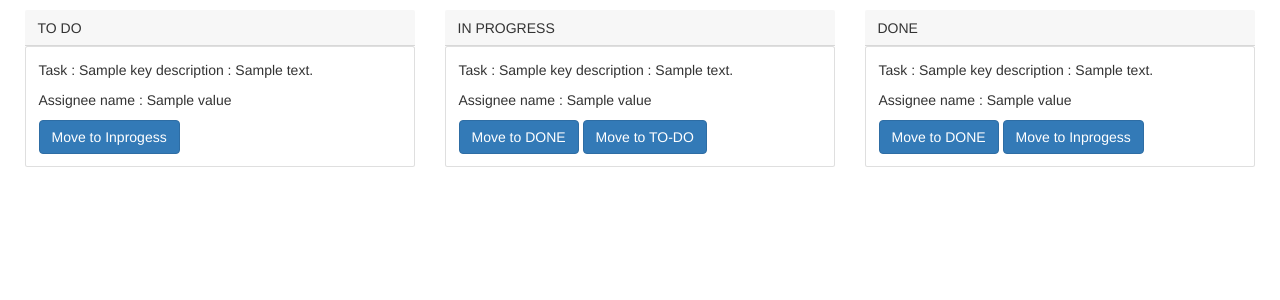
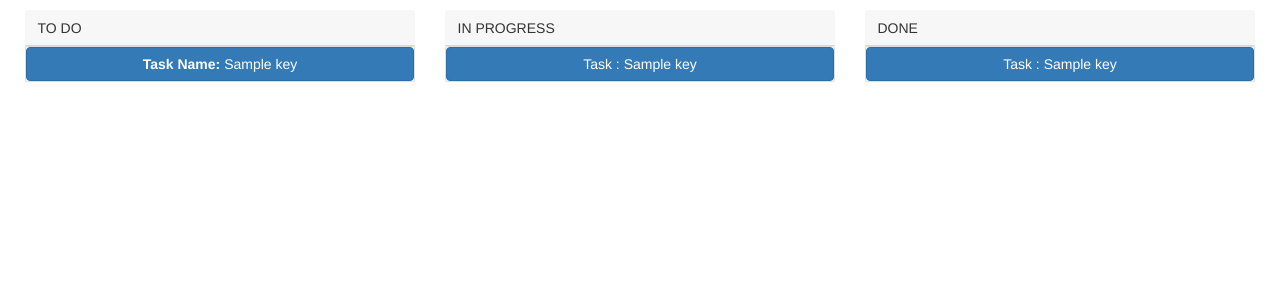
Before and after one commit to dcmotocorp/ticket_system, a Django app: template ticket/templates/ticket/ticket.html in a window 1280 px wide. Shown: the top 300 px of the page. Run offline with Django 3.2, Linux system fonts and the light colour scheme; the template is opened without the code that fills it: most values are stand-ins (such as "Sample title", 1, 10 or a date in 2020); some libraries are stand-ins or nearby versions.

Commit message:
" make message onto collapse"

```diff
--- a/ticket/templates/ticket/ticket.html
+++ b/ticket/templates/ticket/ticket.html
@@ -10,23 +10,28 @@
 <div class="row" style="margin:10">
     <div class="col-sm-4">
         <div class="card-header">
-            TO DO
-          </div>
-
+          TO DO</div>
       {% for key,value in context.items %}
-
       <!-- THIS CODE IS FOR  TO DO  -->
       <form action="{% url 'move_to_inprogress' %}" method = "POST">
         {% csrf_token %}
           <div class="card">
-        <div class="card-body">
-          <input type="hidden"  name="task_name" class="card-title" value="{{key.task_name}}">Task : {{key.task_name}}</h5>
-          <input type="hidden" name="desc" class="card-text">description : {{key.description}}</p>
-          <input type="hidden" name="assign" class="card-text">Assignee name : {{value.name}}</p>
+          <a class="btn btn-primary" data-toggle="collapse" href="#collapseExample" role="button" aria-expanded="false" aria-controls="collapseExample">
+            <input type="hidden"  name="task_name" class="card-title" value="{{key.task_name}}"><strong>Task Name:</strong> {{key.task_name}}</h5><br></a>
+           <div class="collapse" id="collapseExample">
+            <div class="card-body">
+
+          <input type="hidden" name="desc" class="card-text"><strong>Description :</strong>  {{key.description}}</p>
+          <input type="hidden" name="assign" class="card-text"><strong>Total-work-log :</strong> {{key.total_work_log}}</p>
+          <input type="hidden" name="assign" class="card-text"><strong>Description :</strong> {{value.name}}</p>
+          <input type="hidden" name="assign" class="card-text"><strong>Created-task-time :</strong> {{key.created_task_time}}</p>
+          <input type="hidden" name="assign" class="card-text"><strong>Assignee name :</strong> {{key.assignee_name}}</p>
+          <input type="hidden" name="assign" class="card-text"><strong>Priority :</strong> {{value.Priority}}</p>
           <input type="hidden" name="id" value="{{key.id}}">
           <input type="hidden" name="user_id" value="{{value.id}}">
           <input type="submit" class="btn btn-primary" placeholder="submit" value="Move to Inprogess">
         </div>
+      </div>
       </div>
     </form>
       {% endfor %}
@@ -42,16 +47,24 @@
             <form action="{% url 'move_to_done' %}" method = "POST">
               {% csrf_token %}
                 <div class="card">
-              <div class="card-body">
-                <input type="hidden"  name="task_name" class="card-title" value="{{key.task_name}}">Task : {{key.task_name}}</h5>
-                <input type="hidden" name="desc" class="card-text">description : {{key.description}}</p>
-                <input type="hidden" name="assign" class="card-text">Assignee name : {{value.name}}</p>
-                <input type="hidden" name="id" value="{{key.id}}">
-                <input type="hidden" name="user_id" value="{{value.id}}">
+                  <a class="btn btn-primary" data-toggle="collapse" href="#collapseExample1" role="button" aria-expanded="false" aria-controls="collapseExample">
+                    <input type="hidden"  name="task_name" class="card-title" value="{{key.task_name}}">Task : {{key.task_name}}</h5>
+                  </a>
+                <div class="collapse" id="collapseExample1">
+                  <div class="card-body">
+                    <input type="hidden" name="desc" class="card-text"><strong>Description :</strong>  {{key.description}}</p>
+                    <input type="hidden" name="assign" class="card-text"><strong>Total-work-log :</strong> {{key.total_work_log}}</p>
+                    <input type="hidden" name="assign" class="card-text"><strong>Description :</strong> {{value.name}}</p>
+                    <input type="hidden" name="assign" class="card-text"><strong>Created-task-time :</strong> {{key.created_task_time}}</p>
+                    <input type="hidden" name="assign" class="card-text"><strong>Assignee name :</strong> {{key.assignee_name}}</p>
+                    <input type="hidden" name="assign" class="card-text"><strong>Priority :</strong> {{value.Priority}}</p>
+                    <input type="hidden" name="id" value="{{key.id}}">
+                    <input type="hidden" name="user_id" value="{{value.id}}">
                 <input type="submit" class="btn btn-primary" placeholder="submit" value="Move to DONE">
                 <input type="submit" name="submit" class="btn btn-primary" placeholder="submit" value="Move to TO-DO">
               </div>
             </div>
+          </div>
           </form>
             {% endfor %}
     </div>
@@ -65,16 +78,24 @@
                 <form action="{% url 'move_to_inprogress'  %}" method = "POST">
                   {% csrf_token %}
                     <div class="card">
+                      <a class="btn btn-primary" data-toggle="collapse" href="#collapseExample1" role="button" aria-expanded="false" aria-controls="collapseExample">
+                        <input type="hidden"  name="task_name" class="card-title" value="{{key.task_name}}">Task : {{key.task_name}}</h5>
+                      </a>
+                    <div class="collapse" id="collapseExample1">
                   <div class="card-body">
-                    <input type="hidden"  name="task_name" class="card-title" value="{{key.task_name}}">Task : {{key.task_name}}</h5>
-                    <input type="hidden" name="desc" class="card-text">description : {{key.description}}</p>
-                    <input type="hidden" name="assign" class="card-text">Assignee name : {{value.name}}</p>
+                    <input type="hidden" name="desc" class="card-text"><strong>Description :</strong>  {{key.description}}</p>
+                    <input type="hidden" name="assign" class="card-text"><strong>Total-work-log :</strong> {{key.total_work_log}}</p>
+                    <input type="hidden" name="assign" class="card-text"><strong>Description :</strong> {{value.name}}</p>
+                    <input type="hidden" name="assign" class="card-text"><strong>Created-task-time :</strong> {{key.created_task_time}}</p>
+                    <input type="hidden" name="assign" class="card-text"><strong>Assignee name :</strong> {{key.assignee_name}}</p>
+                    <input type="hidden" name="assign" class="card-text"><strong>Priority :</strong> {{value.Priority}}</p>
                     <input type="hidden" name="id" value="{{key.id}}">
                     <input type="hidden" name="user_id" value="{{value.id}}">
                     <del><input type="submit" class="btn btn-primary" placeholder="submit" value="Move to DONE"></del>
                     <input type="submit" name = "submit" class="btn btn-primary" placeholder="submit" value="Move to Inprogess">
                   </div>
                 </div>
+              </div>
               </form>
                 {% endfor %}
 
--- a/ticket/views.py
+++ b/ticket/views.py
@@ -23,8 +23,6 @@ def index(request):
 
 def move_to_inprogress(request):
     if request.method =="POST":
-
-
         user_id = request.POST['user_id']
         user_object  = User.objects.get(id=user_id)
         if request.POST.get('submit') == "Move to Inprogess":
```
Also changed, not shown: db.sqlite3.
